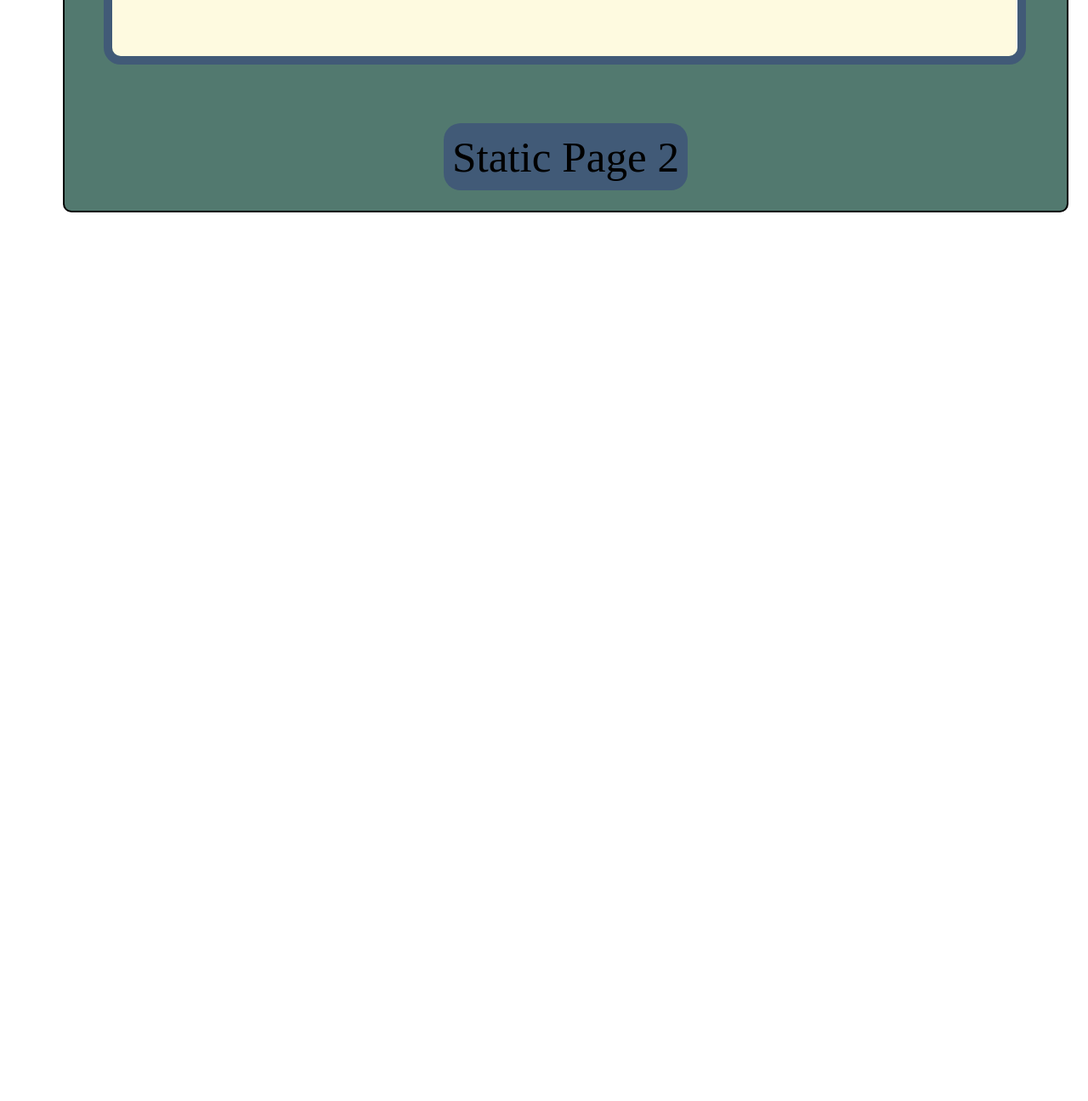
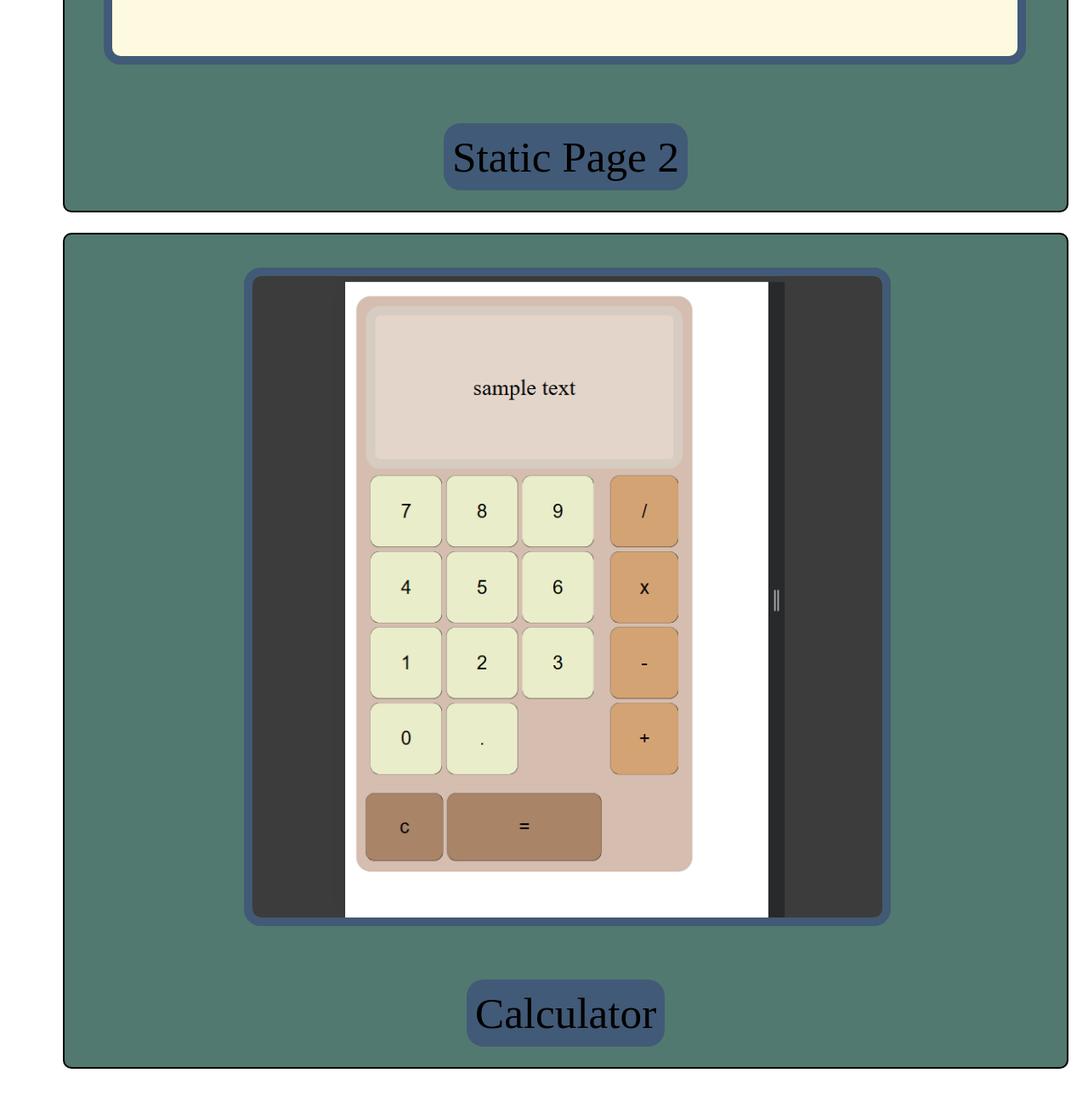
Before and after one commit to CodyCybulski/webProjects, a plain HTML site: page index.html in a window 1280 px wide. Shown: the part 5656-6952 px from the top of the page at 85% size. Before the commit the page ends 5956 px from the top, so only its background shows below. Drawn offline with Linux system fonts and the light colour scheme.

Commit message:
Add files via upload
added the calculator project - not yet fully finished

```diff
--- a/index.html
+++ b/index.html
@@ -63,6 +63,13 @@
     </div>
 </div>
 
+<div class="boxArea">
+    <a href="https://batpickle.github.io/calculator/"><img src="calculator.png"
+            alt="Calculator" class="cardPhoto"></a>
+    <div class="lowerBox">Calculator</div>
+</div>
+</div>
+
 
 
     <script src="script.js"></script>
```
Also changed, not shown: calculator.png (added).
